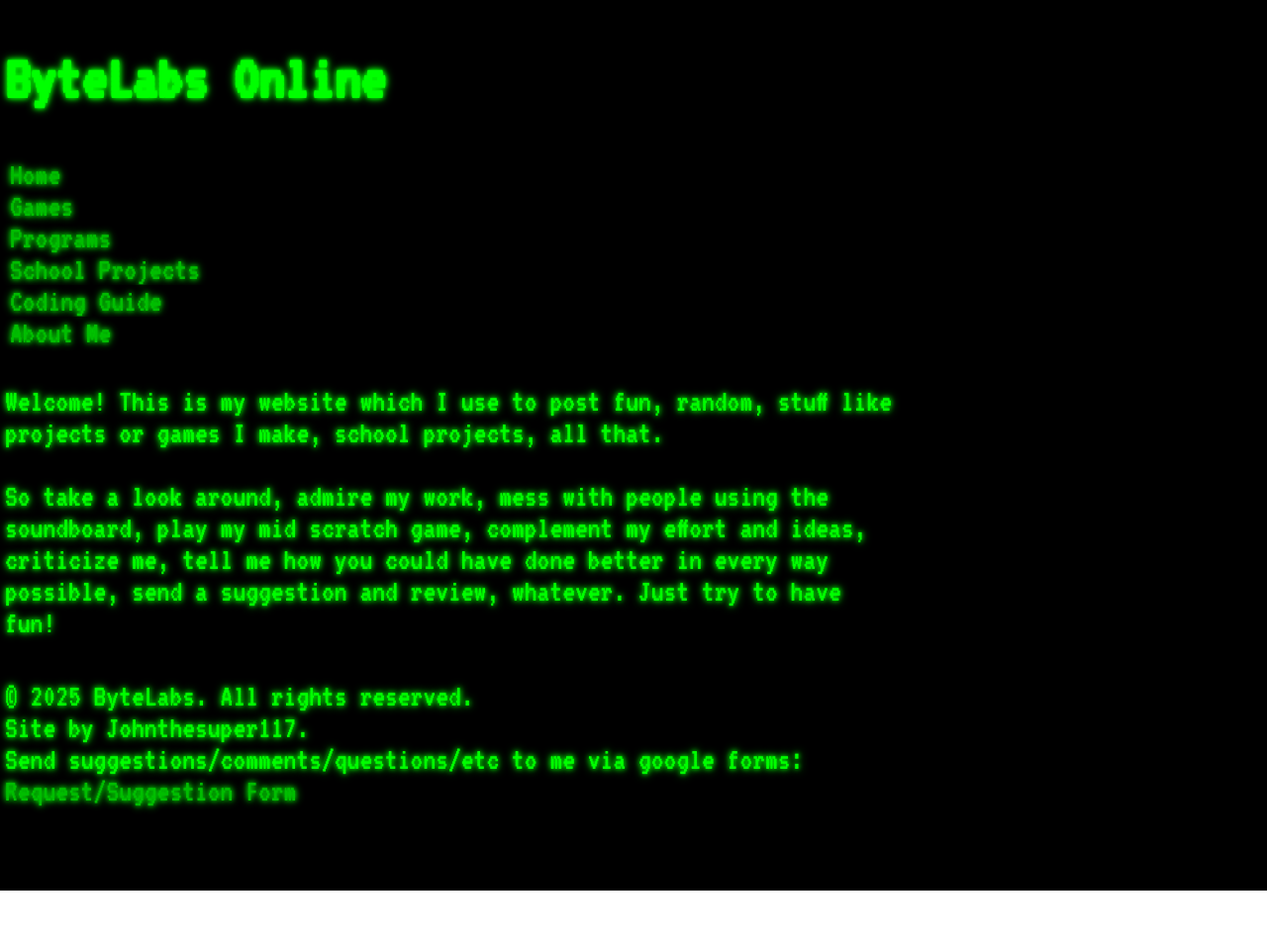
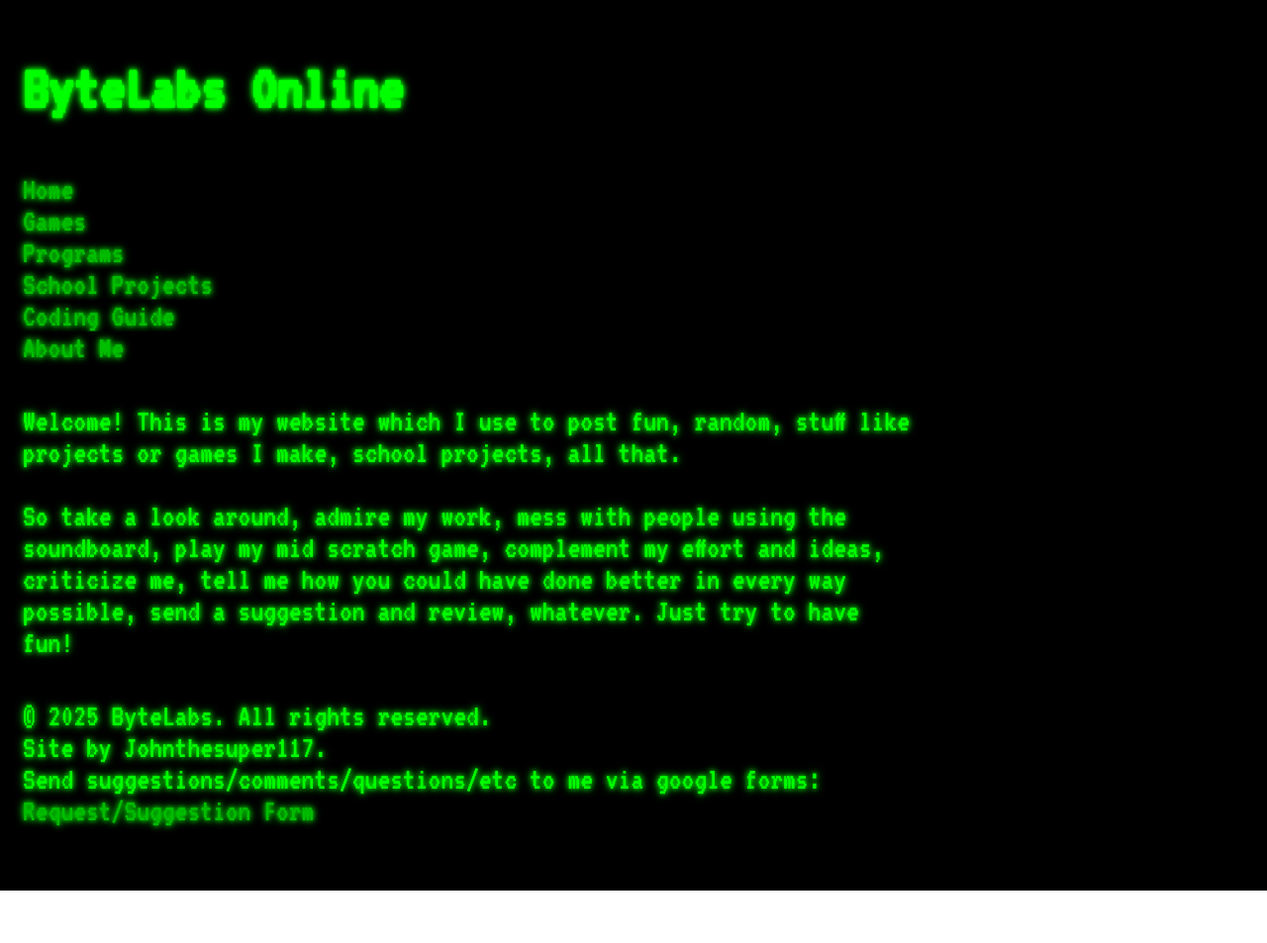
Before and after one commit to Johnthesuper117/bytelabs.online, a Jekyll site: the page built from index.html, in a window 1280 px wide. Shown: the whole page at 99% size. Built offline with Jekyll 4.4.1, drawn with Linux system fonts in a browser that asks for light colours.

Commit message:
more minor changes to styles, but it might take some time before they all update

```diff
--- a/assets/css/stylesheet.css
+++ b/assets/css/stylesheet.css
@@ -12,7 +12,7 @@
   font-weight: 300;
   font-style: normal;
   color: var(--color-text1);
-  margin: 0;
+  margin: 10px;
   padding: 0;
   height: 100%;
   z-index: 1;
@@ -34,8 +34,6 @@
 }
 
 body {
-  margin: 0;
-  padding: 0;
   min-height: 100vh;
   background: transparent;
   color: var(--color-text1);
@@ -48,7 +46,6 @@
 .content {
   color: var(--color-text1);
   position: relative;
-  margin-left: 0px;
   z-index: 1; /* This is critical! */
 }
 
@@ -67,9 +64,6 @@
 /* Sidebar navigation styles */
 .sidebar-nav ul {
   list-style: none;
-  padding: 0;
-  margin: 0;
-  margin-left: 10px;
   max-width: 200px;
 }
 
@@ -79,7 +73,6 @@
 
 .sidebar-nav a {
   display: block;
-  padding: 0;
   color: var(--color-text1);
   text-decoration: none;
 }
@@ -110,7 +103,7 @@
 }
 
 .dropdown-menu li a {
-  padding: 10px 16px;
+  padding: 10px 10px;
   color: var(--color-text1);
   text-decoration: none;
   background: rgba(0,0,0,0.75);
```
